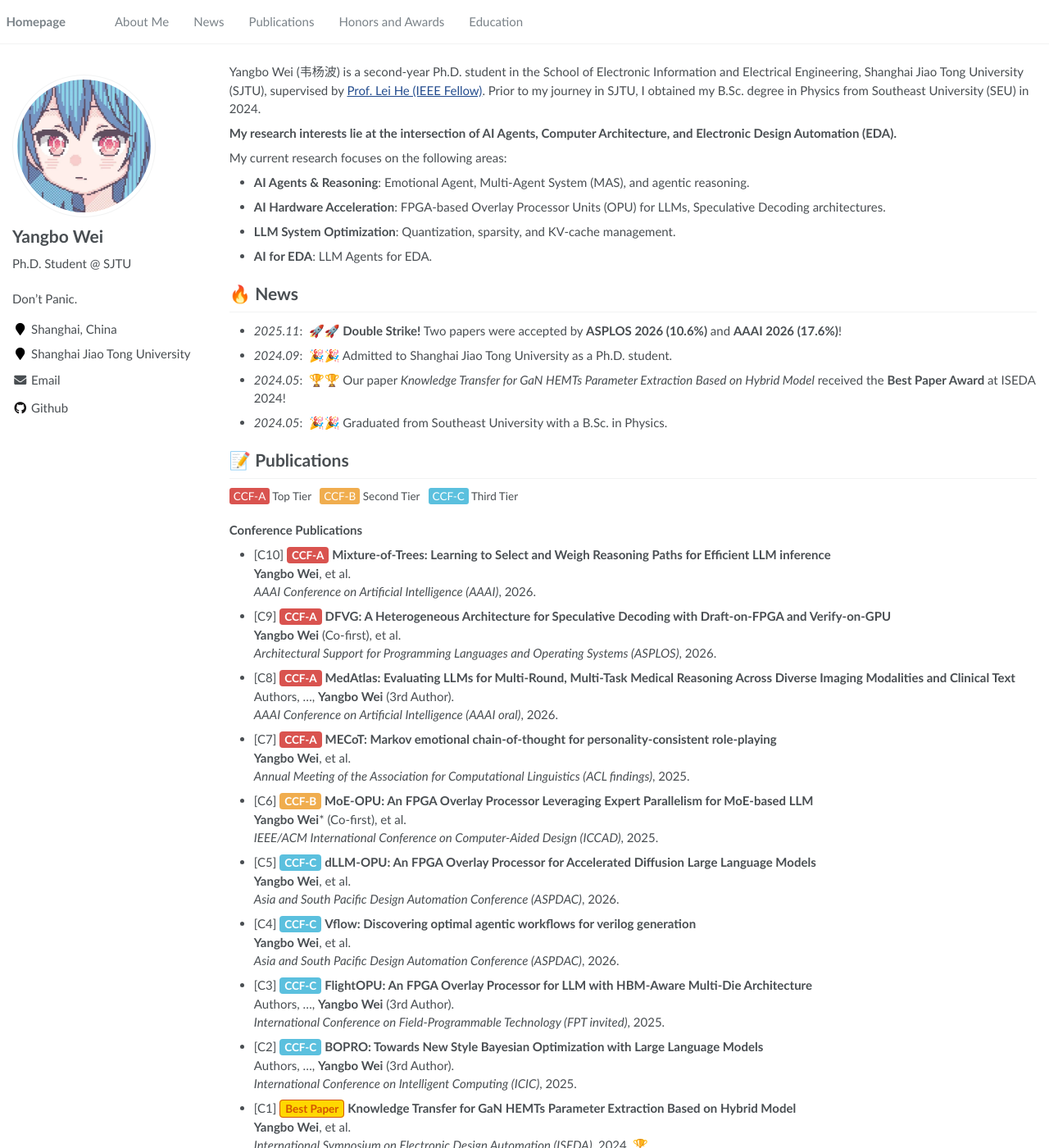
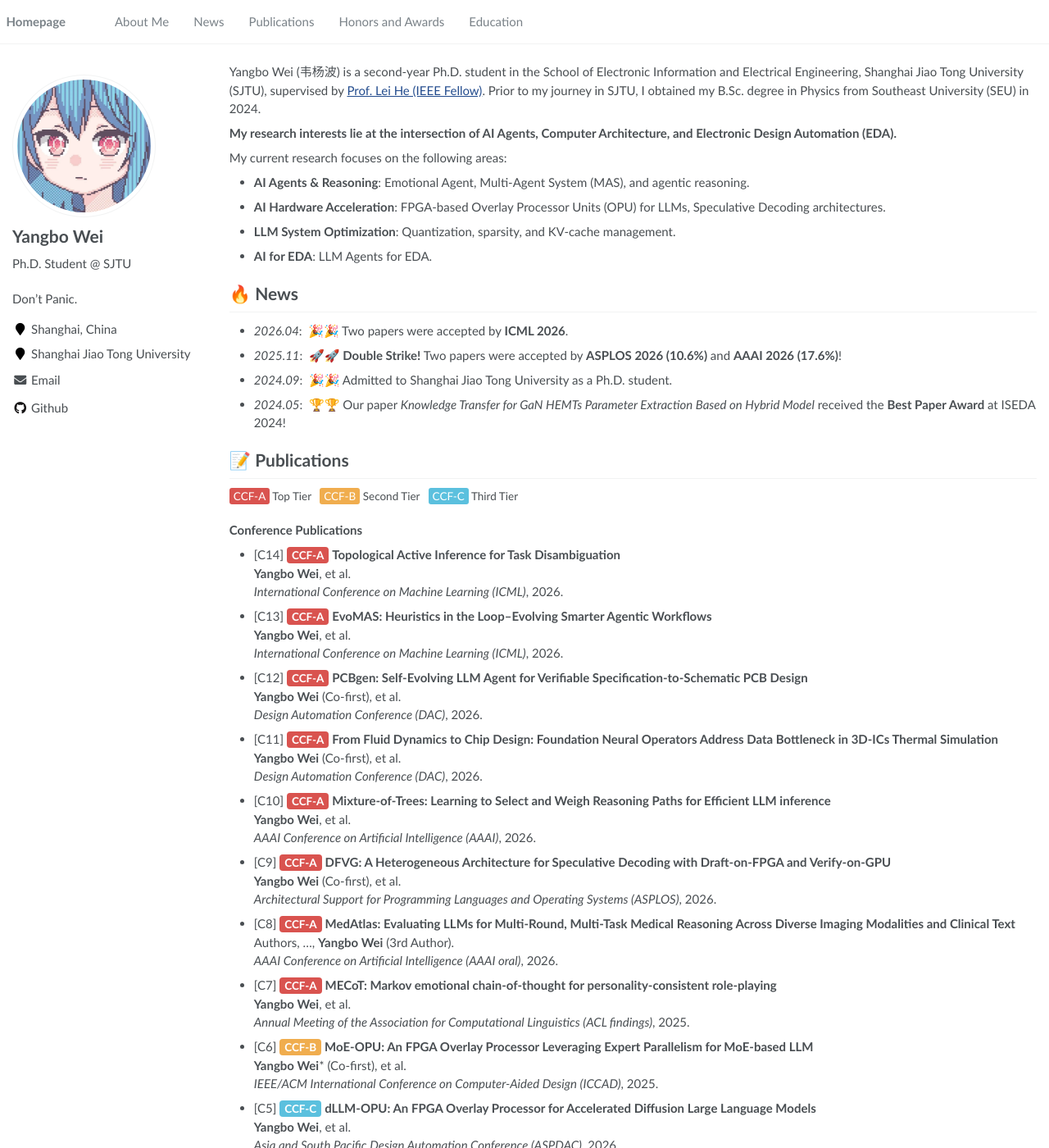
Before and after one commit to yangforever17/yangforever17.github.io, a Jekyll site: the page built from _pages/about.md, in a window 1280 px wide and 1400 px high. Shown: the whole window at 82% size. Built offline with Jekyll 4.4.1, drawn with Linux system fonts in a browser that asks for light colours; some of the changed text lies outside the part shown.

Commit message:
update-2026-04

```diff
--- a/_pages/about.md
+++ b/_pages/about.md
@@ -29,10 +29,11 @@ My current research focuses on the following areas:
 - **AI for EDA**: LLM Agents for EDA.
 
 # 🔥 News
+- *2026.04*: &nbsp;🎉🎉 Two papers were accepted by **ICML 2026**.
 - *2025.11*: &nbsp;🚀🚀 **Double Strike!** Two papers were accepted by **ASPLOS 2026 (10.6%)** and **AAAI 2026 (17.6%)**!
 - *2024.09*: &nbsp;🎉🎉 Admitted to Shanghai Jiao Tong University as a Ph.D. student.
 - *2024.05*: &nbsp;🏆🏆 Our paper *Knowledge Transfer for GaN HEMTs Parameter Extraction Based on Hybrid Model* received the **Best Paper Award** at ISEDA 2024!
-- *2024.05*: &nbsp;🎉🎉 Graduated from Southeast University with a B.Sc. in Physics.
+
 
 # 📝 Publications
 
@@ -43,6 +44,10 @@ My current research focuses on the following areas:
 </div>
 
 **Conference Publications**
+- [C14] <span style="background-color: #d9534f; color: white; padding: 2px 6px; border-radius: 4px; font-size: 0.9em; font-weight: bold;">CCF-A</span> **Topological Active Inference for Task Disambiguation** <br> **Yangbo Wei**, et al. <br> *International Conference on Machine Learning (ICML)*, 2026.
+- [C13] <span style="background-color: #d9534f; color: white; padding: 2px 6px; border-radius: 4px; font-size: 0.9em; font-weight: bold;">CCF-A</span> **EvoMAS: Heuristics in the Loop--Evolving Smarter Agentic Workflows** <br> **Yangbo Wei**, et al. <br> *International Conference on Machine Learning (ICML)*, 2026.
+- [C12] <span style="background-color: #d9534f; color: white; padding: 2px 6px; border-radius: 4px; font-size: 0.9em; font-weight: bold;">CCF-A</span> **PCBgen: Self-Evolving LLM Agent for Verifiable Specification-to-Schematic PCB Design** <br> **Yangbo Wei** (Co-first), et al. <br> *Design Automation Conference (DAC)*, 2026.
+- [C11] <span style="background-color: #d9534f; color: white; padding: 2px 6px; border-radius: 4px; font-size: 0.9em; font-weight: bold;">CCF-A</span> **From Fluid Dynamics to Chip Design: Foundation Neural Operators Address Data Bottleneck in 3D-ICs Thermal Simulation** <br> **Yangbo Wei** (Co-first), et al. <br> *Design Automation Conference (DAC)*, 2026.
 - [C10] <span style="background-color: #d9534f; color: white; padding: 2px 6px; border-radius: 4px; font-size: 0.9em; font-weight: bold;">CCF-A</span> **Mixture-of-Trees: Learning to Select and Weigh Reasoning Paths for Efficient LLM inference** <br> **Yangbo Wei**, et al. <br> *AAAI Conference on Artificial Intelligence (AAAI)*, 2026.
 - [C9] <span style="background-color: #d9534f; color: white; padding: 2px 6px; border-radius: 4px; font-size: 0.9em; font-weight: bold;">CCF-A</span> **DFVG: A Heterogeneous Architecture for Speculative Decoding with Draft-on-FPGA and Verify-on-GPU** <br> **Yangbo Wei** (Co-first), et al. <br> *Architectural Support for Programming Languages and Operating Systems (ASPLOS)*, 2026.
 - [C8] <span style="background-color: #d9534f; color: white; padding: 2px 6px; border-radius: 4px; font-size: 0.9em; font-weight: bold;">CCF-A</span> **MedAtlas: Evaluating LLMs for Multi-Round, Multi-Task Medical Reasoning Across Diverse Imaging Modalities and Clinical Text** <br> Authors, ..., **Yangbo Wei** (3rd Author). <br> *AAAI Conference on Artificial Intelligence (AAAI oral)*, 2026.
@@ -60,7 +65,6 @@ My current research focuses on the following areas:
 **Preprints / Under Review**
 - [U3] <span style="background-color: #d9534f; color: white; padding: 2px 6px; border-radius: 4px; font-size: 0.9em; font-weight: bold;">CCF-A</span> **Pack-MoE: xxx** <br> **Yangbo Wei**, et al. <br> *Under Review at Design Automation Conference (DAC)*, 2026.
 - [U2] <span style="background-color: #d9534f; color: white; padding: 2px 6px; border-radius: 4px; font-size: 0.9em; font-weight: bold;">CCF-A</span> **Cluster-of-Thought: xxx** <br> **Yangbo Wei**, et al. <br> *Under Review at Design Automation Conference (DAC)*, 2026.
-- [U1] <span style="background-color: #999; color: white; padding: 2px 6px; border-radius: 4px; font-size: 0.9em; font-weight: bold;">Preprint</span> **EvoMAS: Heuristics in the Loop-Evolving Smarter Agentic Workflows** <br> **Yangbo Wei**, et al. <br> *Under Review at ICLR*, 2026.
 
 
 # 🎖 Honors and Awards
```
